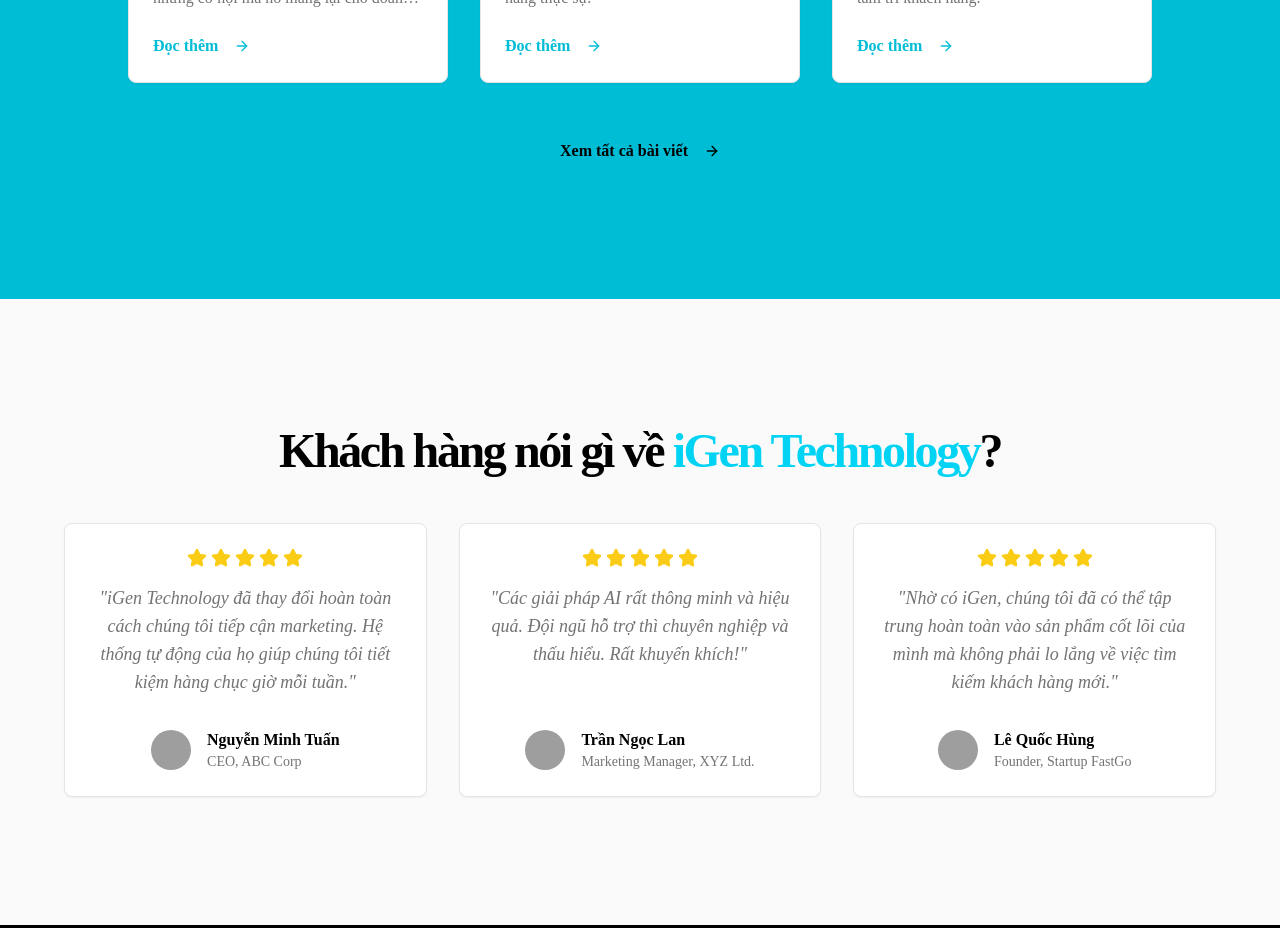
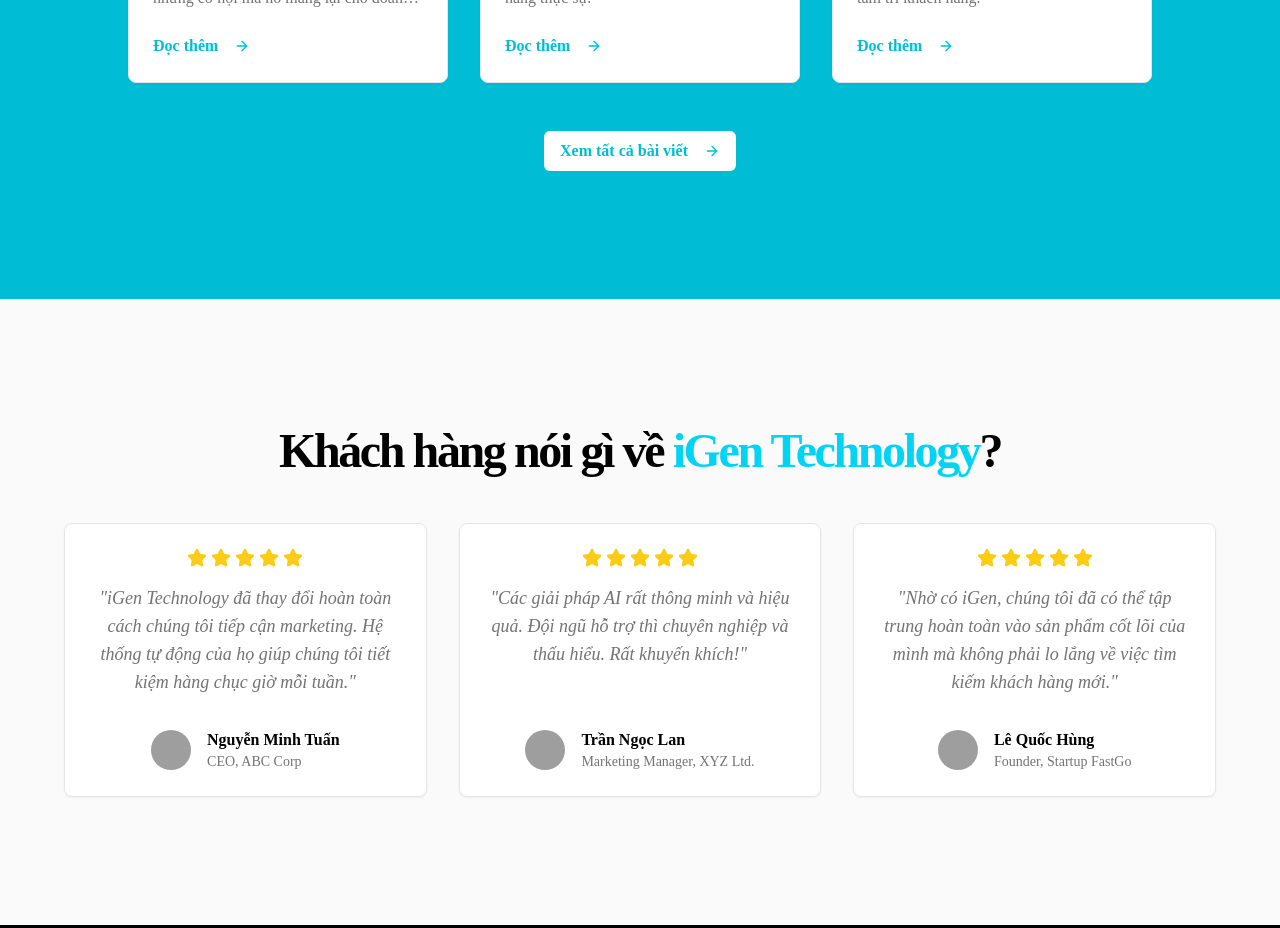
Before and after one commit to jb007-gg/igen-backend, a Next.js app: page / in a window 1280 px wide. Shown: the part 5440-6368 px from the top of the page. Built offline with nearby package versions, Linux system fonts and the light colour scheme; grey boxes are pictures that could not be loaded; what @genkit-ai/googleai, genkit would draw is missing.

Commit message:
change the background-color to white & text color to #00bdd6 (_for eleme

```diff
--- a/src/components/landing/blog-section.tsx
+++ b/src/components/landing/blog-section.tsx
@@ -77,7 +77,7 @@ export function BlogSection() {
           ))}
         </div>
          <div className="text-center mt-12">
-            <Button asChild>
+            <Button asChild className="bg-white text-[#00bdd6] hover:bg-white/90">
                 <Link href="/tin-tuc">
                     Xem tất cả bài viết
                     <ArrowRight className="ml-2 h-4 w-4" />
```
